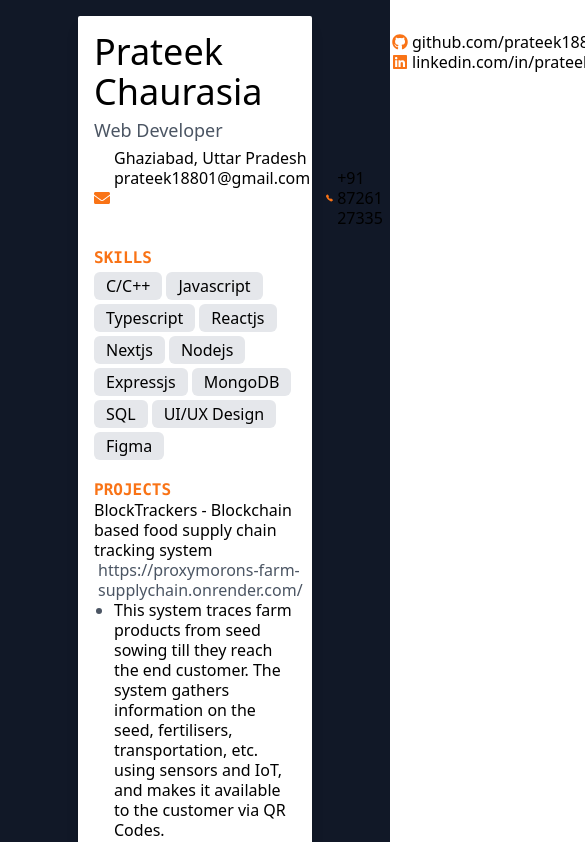
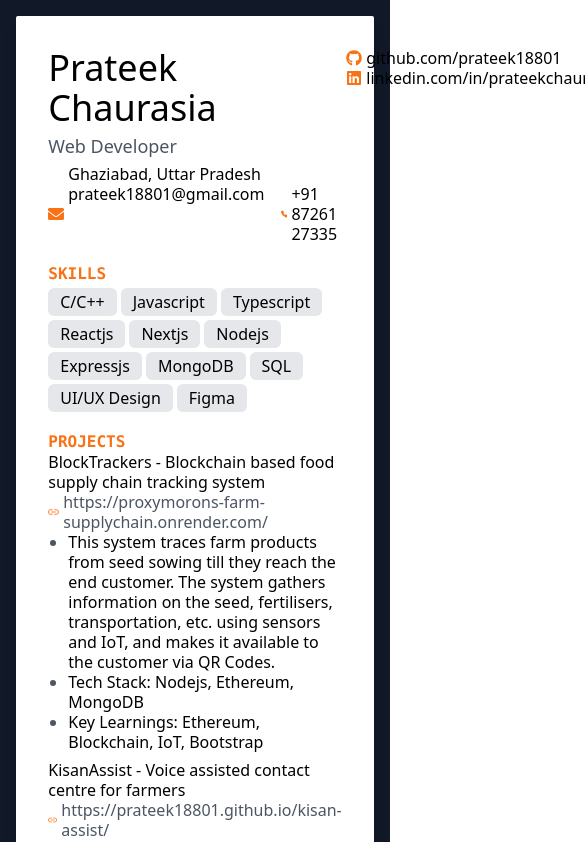
Before and after one commit to prateek18801/resume, a React (Vite) app: page / in a window 390 px wide. Shown: the top 842 px of the page, 585 px wide, since content can reach past the window. Built offline with nearby package versions, Linux system fonts and the light colour scheme; some icons are missing.

Commit message:
Fix mobile responsiveness

```diff
--- a/src/App.tsx
+++ b/src/App.tsx
@@ -9,7 +9,7 @@ import Skills from "./components/Skills";
 const App = () => {
     return (
         <div className='flex justify-center bg-gray-900 print:bg-white'>
-            <div className='w-3/5 p-4 m-4 leading-5 shadow-lg rounded-sm bg-white print:m-0 print:p-0 print:w-auto print:shadow-none'>
+            <div className='w-11/12 max-w-screen-lg p-8 m-4 leading-5 bg-white rounded-sm shadow-lg md:scale-100 scale print:m-0 print:p-0 print:w-auto print:shadow-none'>
                 <Header />
                 <Skills />
                 {/* <About /> */}
```
